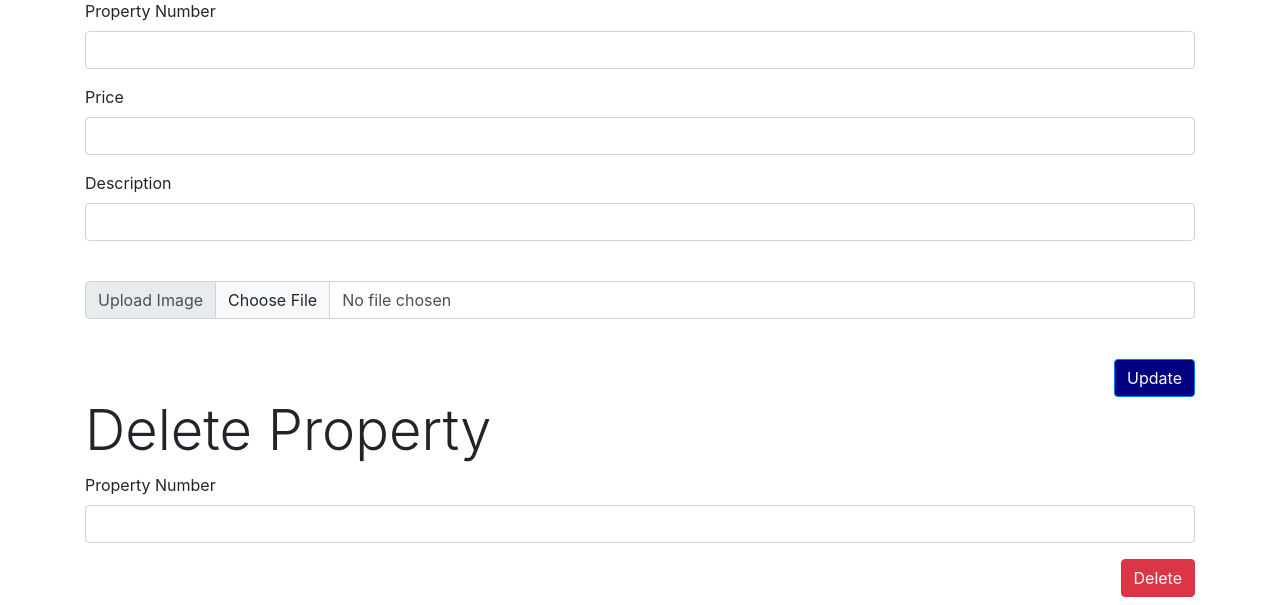
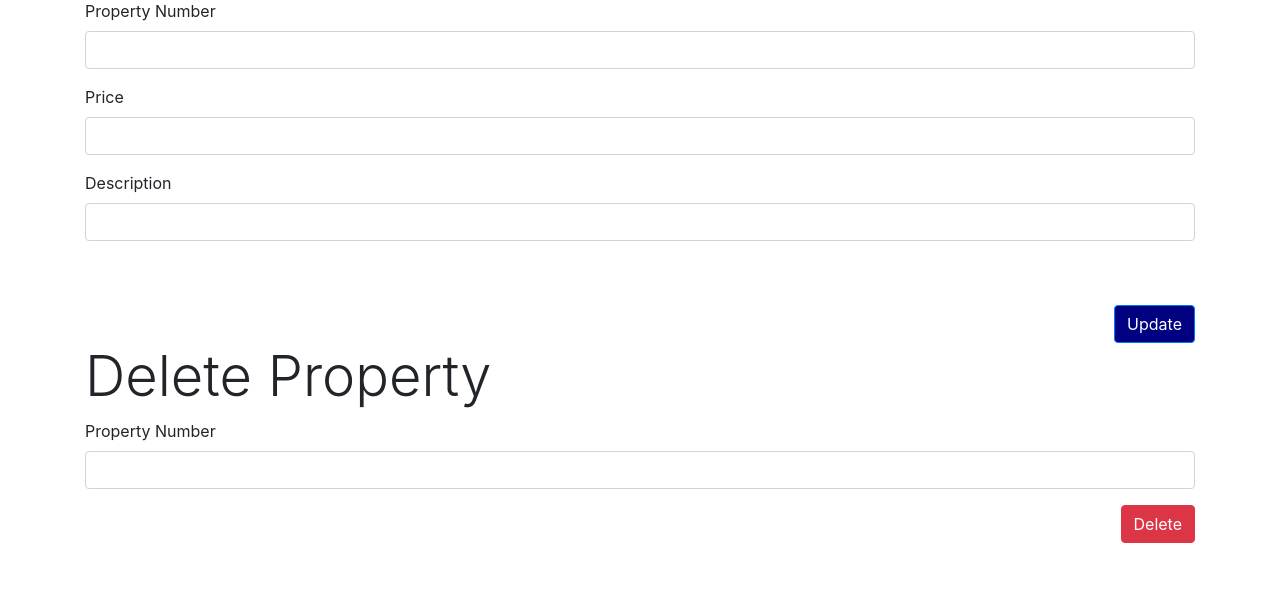
Before and after one commit to TheMagicRealtors/TheMagicRealtors-soen341projectF2023, a PHP site: the page made by Sprint2/property page/property_forms.php in a window 1280 px wide. Shown: the part 1065-1670 px from the top of the page. After the commit the page ends 1608 px from the top, so only its background shows below. Run offline with PHP 8.4, Linux system fonts and the light colour scheme.

Commit message:
Update property_forms.php

```diff
--- a/Sprint2/property page/property_forms.php
+++ b/Sprint2/property page/property_forms.php
@@ -87,10 +87,7 @@
             <label for="description">Description</label>
             <input type="text" name="description" class="form-control">
         </div> <br>
-        <div class="input-group mb-3">
-  <label class="input-group-text" for="image_url">Upload Image</label>
-  <input type="file" class="form-control" name="image_url">
-</div>
+
 <br>
 
 <div class="d-grid gap-2 d-md-flex justify-content-md-end">
```
